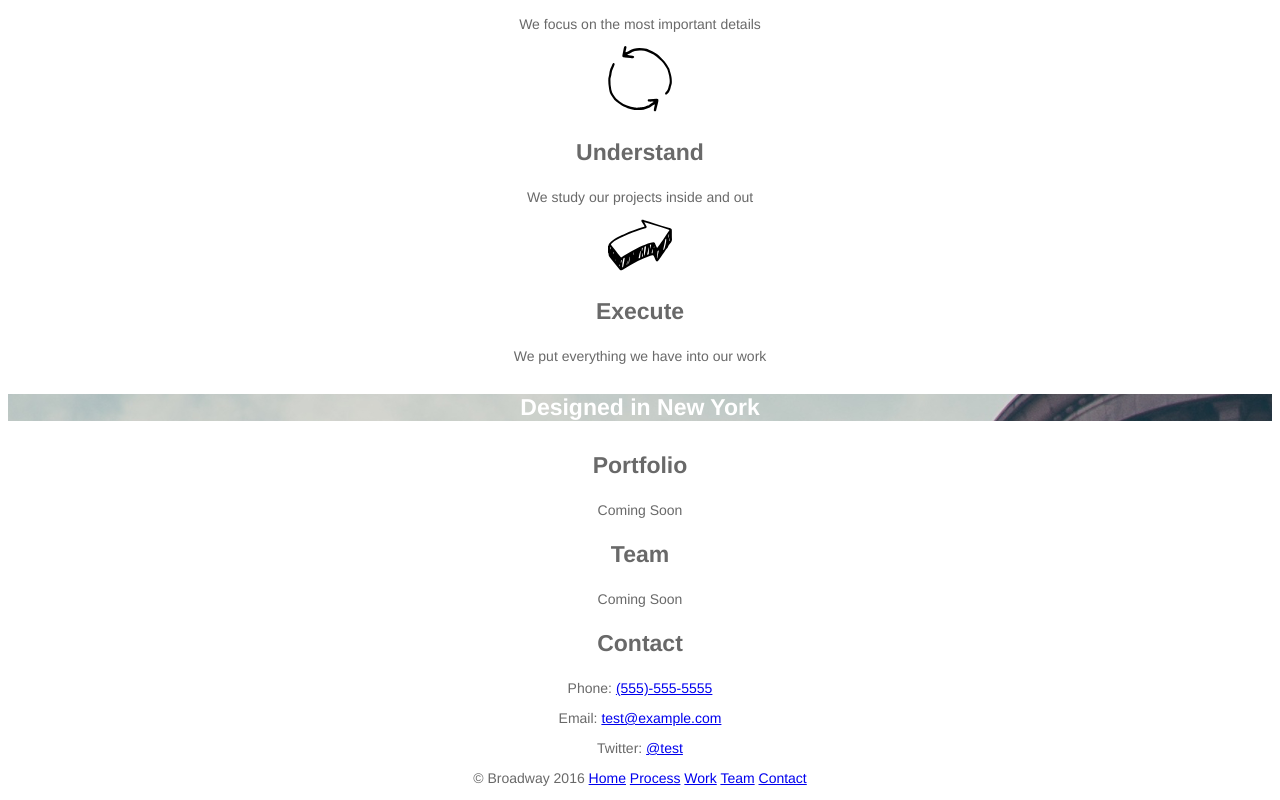
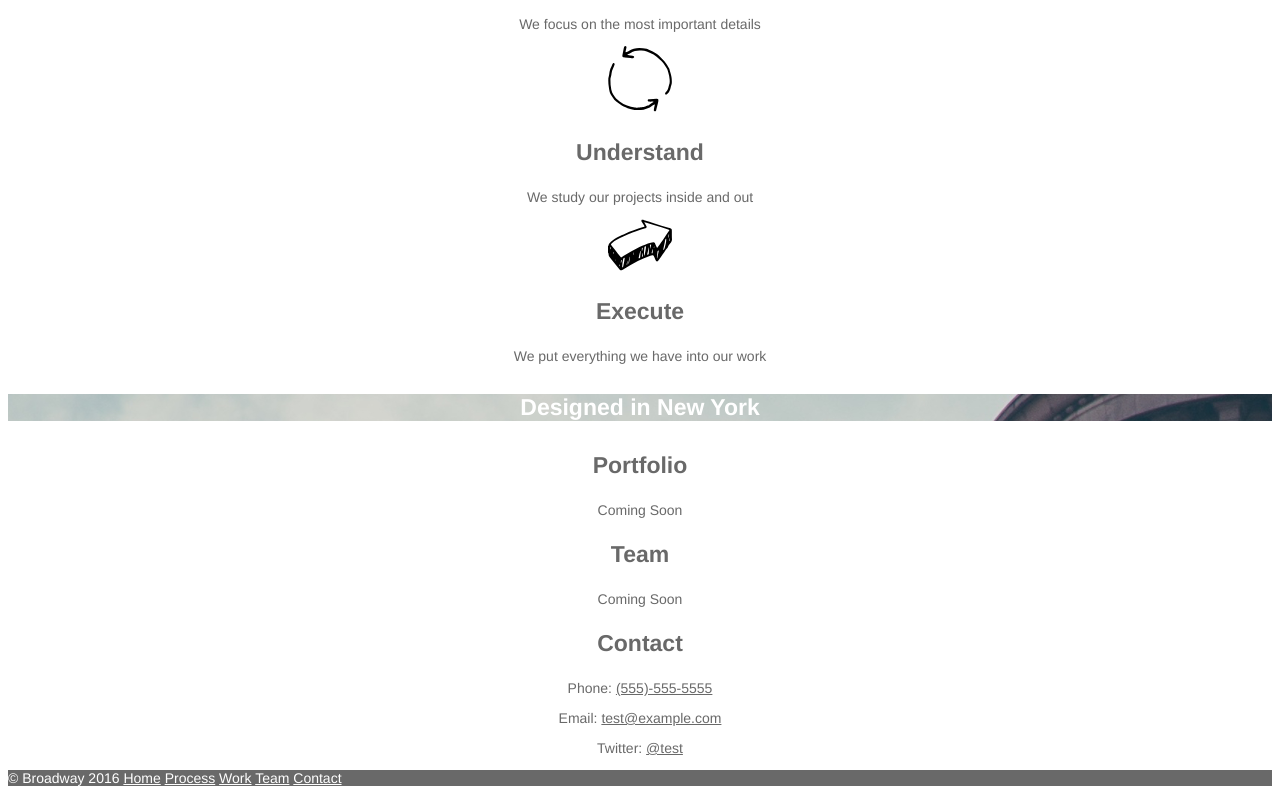
Before and after one commit to claytondecker/broadway, a plain HTML site: page index.html in a window 1280 px wide. Shown: the part 521-1321 px from the top of the page. Drawn offline with Linux system fonts and the light colour scheme.

Commit message:
Finalize styling

```diff
--- a/css/style-min.css
+++ b/css/style-min.css
@@ -1 +1 @@
-body{text-align:center;font-family:Helvetica}header{background-image:url(../img/the-flatiron-building.png)}h1{font-size:70px;color:white}header menu a{font-size:18px;color:white}h2{font-size:32px;color:dimgray}h3{font-size:23px;color:dimgray}p{font-size:14px;color:dimgray}h4{background-image:url(../img/the-flatiron-building.png);color:white;font-size:23px}
+body{text-align:center;font-family:Helvetica}header{background-image:url(../img/the-flatiron-building.png)}h1{font-size:70px;color:white}header menu a{font-size:18px;color:white}h2{font-size:32px;color:dimgray}h3{font-size:23px;color:dimgray}p,p a{font-size:14px;color:dimgray}h4{background-image:url(../img/the-flatiron-building.png);color:white;font-size:23px}footer{background-color:dimgray;text-align:left}footer p,footer p a{color:white}
--- a/css/style.css
+++ b/css/style.css
@@ -21,7 +21,7 @@ h3 {
   font-size: 23px;
   color: dimgray;
 }
-p {
+p, p a {
   font-size: 14px;
   color: dimgray;
 }
@@ -30,3 +30,10 @@ h4 {
   color: white;
   font-size: 23px;
 }
+footer {
+  background-color: dimgray;
+  text-align: left;
+}
+footer p, footer p a {
+  color: white;
+}
```
